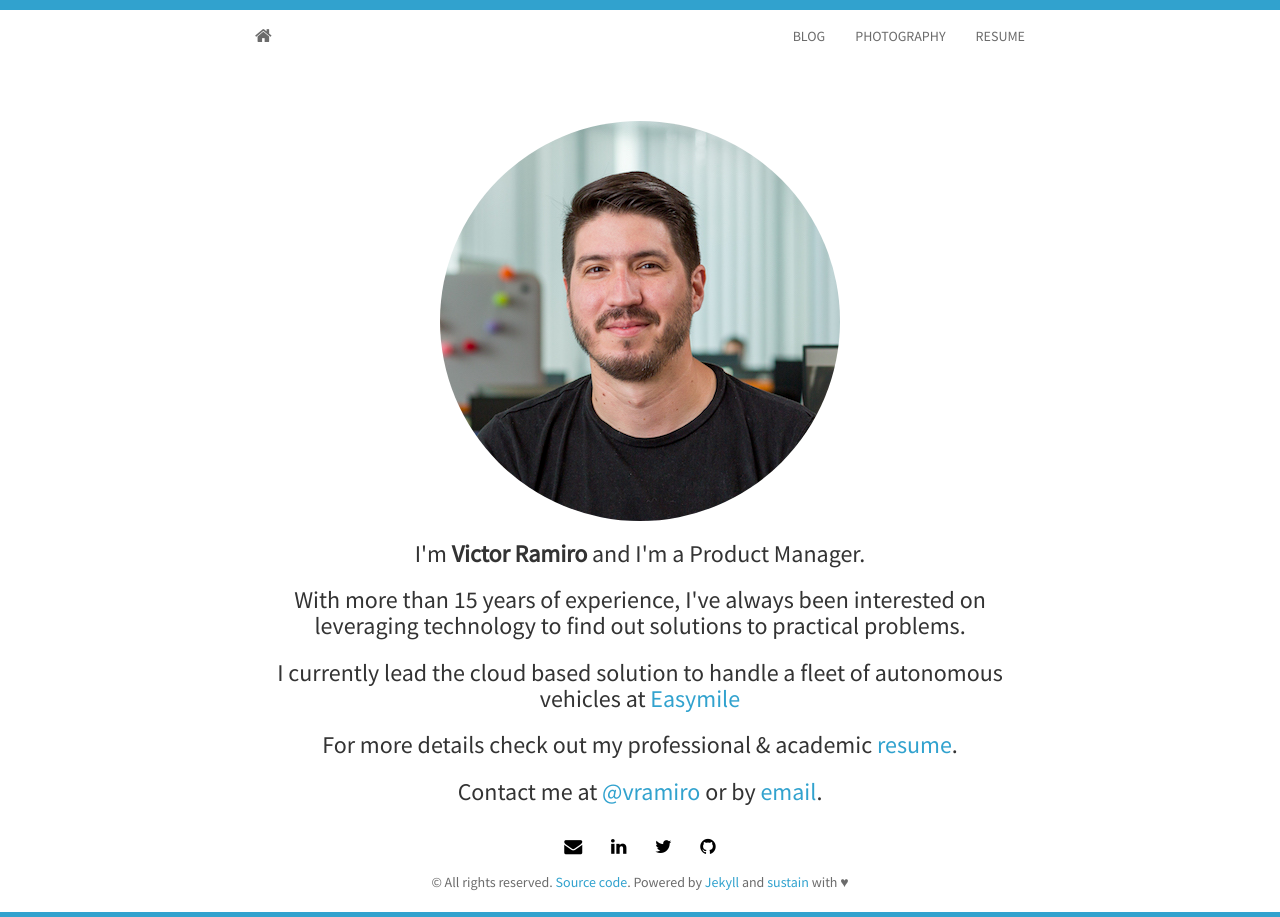
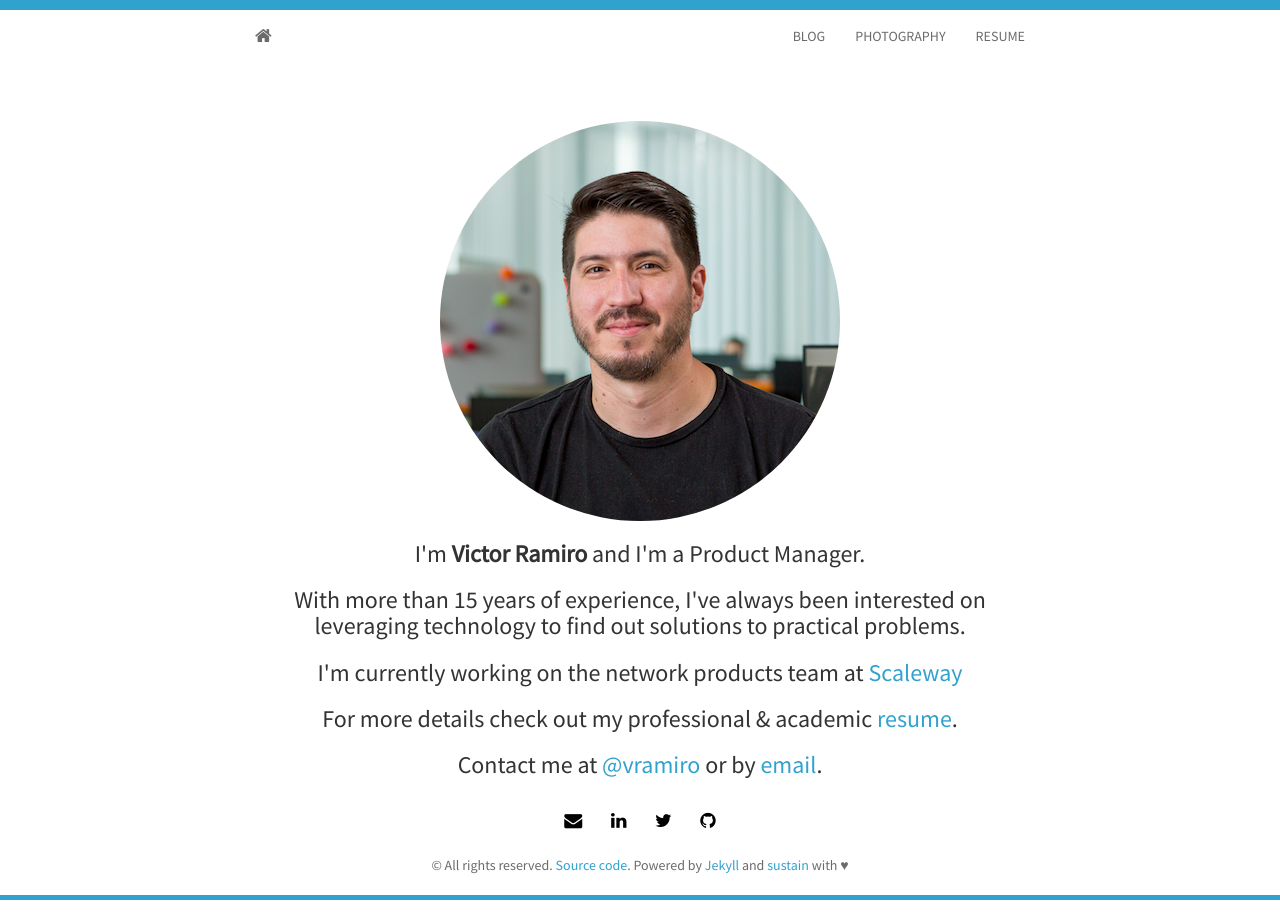
Before and after one commit to vramiro/website, a Jekyll site: the page built from index.html, in a window 1280 px wide. Built offline with Jekyll 4.4.1, drawn with Linux system fonts in a browser that asks for light colours; nearby versions of some CDN libraries; the list of posts is cut into pages by our own code.

Commit message:
updated work position

```diff
--- a/index.html
+++ b/index.html
@@ -9,7 +9,7 @@ layout: home
 	  </div>
 	  <h3>I'm <strong>{{ site.author }}</strong> and I'm a Product Manager.</h3>
 	  <h3>With more than 15 years of experience, I've always been interested on leveraging technology to find out solutions to practical problems.</h3>
-	  <h3>I currently lead the cloud based solution to handle a fleet of autonomous vehicles at <a href="http://www.easymile.com">Easymile</a></h3>
+	  <h3>I'm currently working on the network products team at <a href="http://www.scaleway.com">Scaleway</a></h3>
 	  <h3>For more details check out my professional &amp; academic <a href="{{ site.cvurl }}">resume</a>.</h3>
 	  <h3>Contact me at <a href="http://twitter.com/{{ site.twitter }}">@{{ site.twitter }}</a> or by <a href="mailto:{{ site.email }}">email</a>.</h3>
 
```
